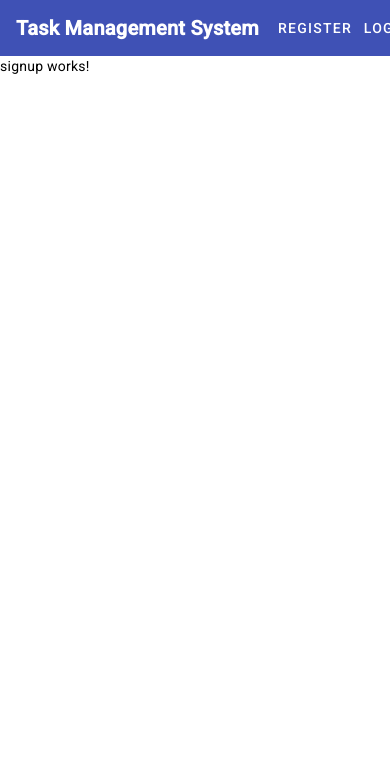
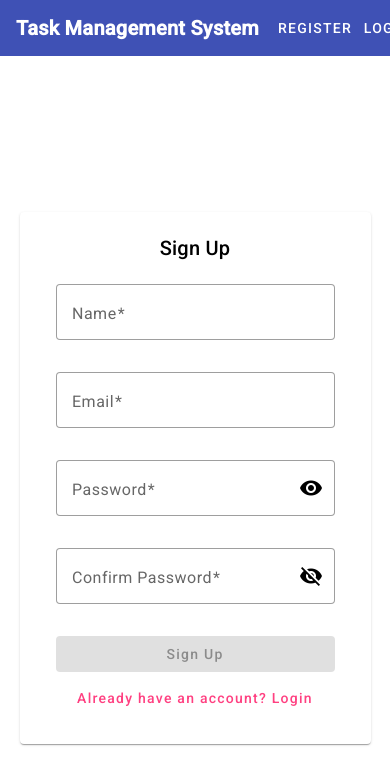
Before and after one commit to Pratik5767/Task-Management-System, an Angular app in the folder frontend/: page /signup in a window 390 px wide. Shown: the top 784 px of the page. Built offline with nearby package versions, Linux system fonts and the light colour scheme.

Commit message:
created login and signup ui in angular

```diff
--- a/frontend/src/app/app.module.ts
+++ b/frontend/src/app/app.module.ts
@@ -7,6 +7,7 @@ import { BrowserAnimationsModule } from '@angular/platform-browser/animations';
 import { LoginComponent } from './auth/components/login/login.component';
 import { SignupComponent } from './auth/components/signup/signup.component';
 import { DemoAngularMaterialModule } from './DemoAngularMaterialModule';
+import { FormsModule, ReactiveFormsModule } from '@angular/forms';
 
 @NgModule({
   declarations: [
@@ -18,7 +19,9 @@ import { DemoAngularMaterialModule } from './DemoAngularMaterialModule';
     BrowserModule,
     AppRoutingModule,
     BrowserAnimationsModule,
-    DemoAngularMaterialModule
+    DemoAngularMaterialModule,
+    FormsModule,
+    ReactiveFormsModule
   ],
   providers: [],
   bootstrap: [AppComponent]
--- a/frontend/src/app/auth/components/login/login.component.html
+++ b/frontend/src/app/auth/components/login/login.component.html
@@ -1 +1,35 @@
-<p>login works!</p>
+<div class="container">
+    <mat-card>
+        <mat-card-title>Login</mat-card-title>
+        <mat-card-content>
+            <form [formGroup]="loginForm">
+                <mat-form-field appearance="outline">
+                    <mat-label>Email</mat-label>
+                    <input matInput formControlName="email" placeholder="email" required />
+                    <mat-error *ngIf="loginForm.get('email')?.invalid && loginForm.get('email')?.touched">
+                        Please enter a valid email.
+                    </mat-error>
+                </mat-form-field>
+
+                <mat-form-field appearance="outline">
+                    <mat-label>Password</mat-label>
+                    <input matInput [type]="hidePassword ? 'password' : 'text'" formControlName="password"
+                        placeholder="Password" required>
+                    <button mat-icon-button matSuffix (click)="togglePasswordVisibility()">
+                        <mat-icon>{{ hidePassword ? 'visibility_of' : 'visibility' }}</mat-icon>
+                    </button>
+                    <mat-error *ngIf="loginForm.get('password')?.invalid && loginForm.get('password')?.touched">
+                        Please enter a valid password.
+                    </mat-error>
+                </mat-form-field>
+
+                <button mat-raised-button color="primary" type="submit" [disabled]="loginForm.invalid"
+                    (click)="onSubmit()">Login</button>
+            </form>
+        </mat-card-content>
+
+        <mat-card-actions>
+            <button mat-button color="accent" routerLink="/signup">Don't have an account? SignUp</button>
+        </mat-card-actions>
+    </mat-card>
+</div>
--- a/frontend/src/app/auth/components/login/login.component.scss
+++ b/frontend/src/app/auth/components/login/login.component.scss
@@ -0,0 +1,51 @@
+.container {
+    display: flex;
+    justify-content: center;
+    align-items: center;
+    height: 100vh;
+}
+
+mat-card {
+    max-width: 400px;
+    width: 100%;
+    padding: 20px;
+
+    @media screen and (max-width: 500px) {
+        max-width: 90%;
+    }
+}
+
+mat-card-title {
+    text-align: center;
+    font-size: 24px;
+    margin-bottom: 20px;
+}
+
+form {
+    display: flex;
+    flex-direction: column;
+    align-items: center;
+}
+
+mat-form-field {
+    width: 100%;
+    margin-bottom: 20px;
+}
+
+button {
+    width: 100%;
+}
+
+@media screen and (max-width: 500px) {
+    mat-card-title {
+        font-size: 20px;
+    }
+
+    mat-form-field {
+        margin-bottom: 10px;
+    }
+}
+
+.error-snackbar {
+    background-color: #f44333 !important;
+}
--- a/frontend/src/app/auth/components/login/login.component.ts
+++ b/frontend/src/app/auth/components/login/login.component.ts
@@ -1,10 +1,29 @@
 import { Component } from '@angular/core';
+import { FormBuilder, FormGroup, Validators } from '@angular/forms';
 
 @Component({
-  selector: 'app-login',
-  templateUrl: './login.component.html',
-  styleUrls: ['./login.component.scss']
+    selector: 'app-login',
+    templateUrl: './login.component.html',
+    styleUrls: ['./login.component.scss']
 })
 export class LoginComponent {
 
+    loginForm!: FormGroup;
+    hidePassword: boolean = true;
+
+    constructor(private fb: FormBuilder) {
+        this.loginForm = this.fb.group({
+            email: [null, [Validators.required, Validators.email]],
+            password: [null, [Validators.required]],
+        })
+    }
+
+    togglePasswordVisibility() {
+        this.hidePassword = !this.hidePassword;
+    }
+
+    onSubmit() {
+        console.log(this.loginForm.value);
+    }
+
 }
--- a/frontend/src/app/auth/components/signup/signup.component.html
+++ b/frontend/src/app/auth/components/signup/signup.component.html
@@ -1 +1,57 @@
-<p>signup works!</p>
+<div class="container">
+    <mat-card>
+        <mat-card-title>Sign Up</mat-card-title>
+        <mat-card-content>
+            <form [formGroup]="signupForm">
+
+                <mat-form-field appearance="outline">
+                    <mat-label>Name</mat-label>
+                    <input matInput formControlName="name" placeholder="Name" required />
+                    <mat-error *ngIf="signupForm.get('name')?.invalid && signupForm.get('name')?.touched">
+                        Please enter a valid name.
+                    </mat-error>
+                </mat-form-field>
+
+                <mat-form-field appearance="outline">
+                    <mat-label>Email</mat-label>
+                    <input matInput formControlName="email" placeholder="email" required />
+                    <mat-error *ngIf="signupForm.get('email')?.invalid && signupForm.get('email')?.touched">
+                        Please enter a valid email.
+                    </mat-error>
+                </mat-form-field>
+
+                <mat-form-field appearance="outline">
+                    <mat-label>Password</mat-label>
+                    <input matInput [type]="hidePassword ? 'password' : 'text'" formControlName="password"
+                        placeholder="Password" required>
+                    <button mat-icon-button matSuffix (click)="togglePasswordVisibility()">
+                        <mat-icon>{{ hidePassword ? 'visibility_of' : 'visibility' }}</mat-icon>
+                    </button>
+                    <mat-error *ngIf="signupForm.get('password')?.invalid && signupForm.get('password')?.touched">
+                        Please enter a valid password.
+                    </mat-error>
+                </mat-form-field>
+
+                <mat-form-field appearance="outline">
+                    <mat-label>Confirm Password</mat-label>
+                    <input matInput [type]="hidePassword ? 'password' : 'text'" formControlName="confirmPassword"
+                        placeholder="ConfirmPassword" required>
+                    <button mat-icon-button matSuffix (click)="togglePasswordVisibility()">
+                        <mat-icon>{{ hidePassword ? 'visibility_off' : 'visibility' }}</mat-icon>
+                    </button>
+                    <mat-error
+                        *ngIf="signupForm.get('confirmPassword')?.invalid && signupForm.get('confirmPassword')?.touched">
+                        Please enter a valid confirm password.
+                    </mat-error>
+                </mat-form-field>
+
+                <button mat-raised-button color="primary" type="submit" [disabled]="signupForm.invalid"
+                    (click)="onSubmit()">Sign Up</button>
+            </form>
+        </mat-card-content>
+
+        <mat-card-actions>
+            <button mat-button color="accent" routerLink="/login">Already have an account? Login</button>
+        </mat-card-actions>
+    </mat-card>
+</div>
--- a/frontend/src/app/auth/components/signup/signup.component.scss
+++ b/frontend/src/app/auth/components/signup/signup.component.scss
@@ -0,0 +1,51 @@
+.container {
+    display: flex;
+    justify-content: center;
+    align-items: center;
+    height: 100vh;
+}
+
+mat-card {
+    max-width: 400px;
+    width: 100%;
+    padding: 20px;
+
+    @media screen and (max-width: 500px) {
+        max-width: 90%;
+    }
+}
+
+mat-card-title {
+    text-align: center;
+    font-size: 24px;
+    margin-bottom: 20px;
+}
+
+form {
+    display: flex;
+    flex-direction: column;
+    align-items: center;
+}
+
+mat-form-field {
+    width: 100%;
+    margin-bottom: 20px;
+}
+
+button {
+    width: 100%;
+}
+
+@media screen and (max-width: 500px) {
+    mat-card-title {
+        font-size: 20px;
+    }
+
+    mat-form-field {
+        margin-bottom: 10px;
+    }
+}
+
+.error-snackbar {
+    background-color: #f44333 !important;
+}
--- a/frontend/src/app/auth/components/signup/signup.component.ts
+++ b/frontend/src/app/auth/components/signup/signup.component.ts
@@ -1,10 +1,30 @@
 import { Component } from '@angular/core';
+import { FormBuilder, FormGroup, Validators } from '@angular/forms';
 
 @Component({
-  selector: 'app-signup',
-  templateUrl: './signup.component.html',
-  styleUrls: ['./signup.component.scss']
+    selector: 'app-signup',
+    templateUrl: './signup.component.html',
+    styleUrls: ['./signup.component.scss']
 })
 export class SignupComponent {
 
+    signupForm!: FormGroup;
+    hidePassword: boolean = true;
+
+    constructor(private fb: FormBuilder) {
+        this.signupForm = this.fb.group({
+            name: [null, [Validators.required]],
+            email: [null, [Validators.required, Validators.email]],
+            password: [null, [Validators.required]],
+            confirmPassword: [null, [Validators.required]],
+        })
+    }
+
+    togglePasswordVisibility() {
+        this.hidePassword = !this.hidePassword;
+    }
+
+    onSubmit() {
+        console.log(this.signupForm.value);
+    }
 }
```
